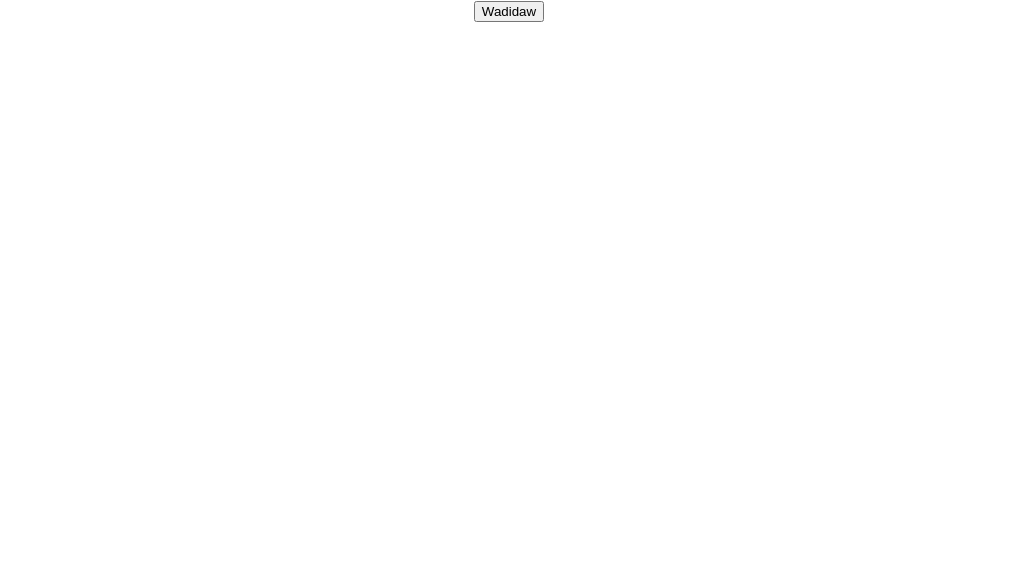
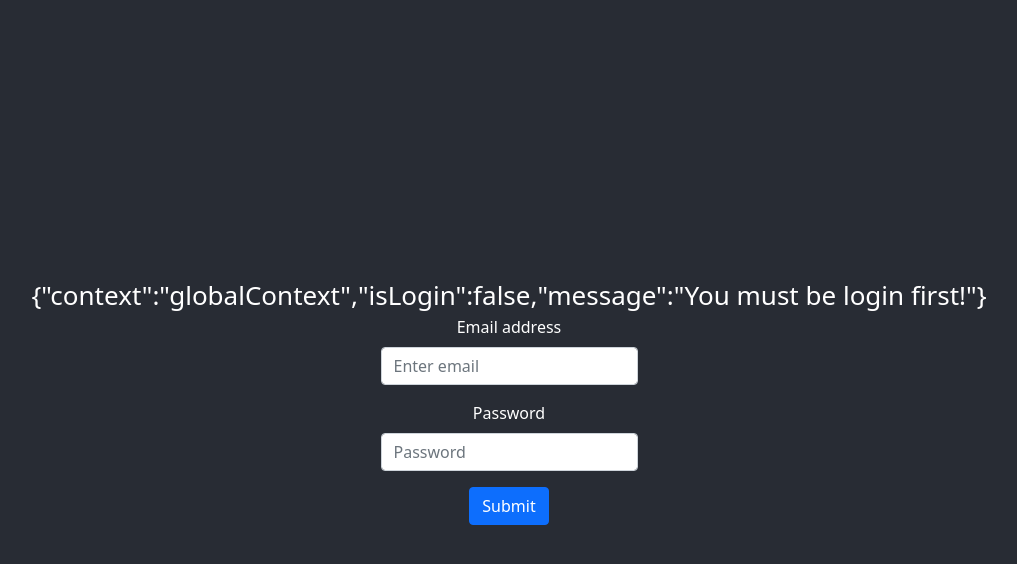
Before and after one commit to abamakbar07/wedding-app, a React (Create React App) app in the folder client/: page / in a window 1280 px wide. Shown: the top 564 px of the page, without its empty margins (131-1148 px from the left). Built offline with nearby package versions, Linux system fonts and the light colour scheme.

Commit message:
setup login context

```diff
--- a/client/package.json
+++ b/client/package.json
@@ -6,6 +6,7 @@
     "@testing-library/jest-dom": "^5.14.1",
     "@testing-library/react": "^11.2.7",
     "@testing-library/user-event": "^12.8.3",
+    "axios": "^0.24.0",
     "bootstrap": "^5.1.3",
     "react": "^17.0.2",
     "react-bootstrap": "^2.0.2",
--- a/client/src/App.css
+++ b/client/src/App.css
@@ -36,3 +36,18 @@
     transform: rotate(360deg);
   }
 }
+
+.App {
+  background-color: #282c34;
+  min-height: 100vh;
+  display: flex;
+  flex-direction: column;
+  align-items: center;
+  justify-content: center;
+  font-size: calc(10px + 2vmin);
+  color: white;
+}
+
+.FormLogin {
+  font-size: medium;
+}
--- a/client/src/App.js
+++ b/client/src/App.js
@@ -1,10 +1,33 @@
+import { useContext, useEffect } from 'react';
 import './App.css';
-import { Button } from 'react-bootstrap';
+import { AppContext } from './Components/context/GlobalContext';
+import FormLogin from './Components/FormLogin.jsx';
 
 function App() {
+  const [state, dispatch] = useContext(AppContext)
+
+  useEffect(() => {
+      if (!localStorage.LOGIN) {
+        dispatch({
+          type: "LOGOUT",
+          payload: {
+            message: "You must be login first!"
+          }
+        })
+      } else {
+        dispatch({
+          type: "LOGIN",
+          payload: {
+            message: "Yourelogin Now!"
+          }
+        })
+      }
+    }, [])
+
   return (
     <div className="App">
-        <Button variant="primary">Wadidaw</Button>
+      {JSON.stringify(state)}
+      <FormLogin />
     </div>
   );
 }
--- /dev/null
+++ b/client/src/Components/Aw.jsx
@@ -0,0 +1,5 @@
+const Aw = () => {
+  return <div>wadidaw</div>;
+};
+
+export default Aw;
--- /dev/null
+++ b/client/src/Components/FormLogin.jsx
@@ -0,0 +1,47 @@
+import React, { useContext } from "react";
+import { Button, Form } from "react-bootstrap";
+import { AppContext } from "./context/GlobalContext";
+
+const FormLogin = () => {
+  const [state, dispatch] = useContext(AppContext);
+
+  const logginButton = (e) => {
+    e.preventDefault();
+    if (state.isLogin) {
+      return dispatch({
+        type: "LOGOUT",
+        payload: {
+          message: "Need login!",
+        },
+      });
+    } else {
+      return dispatch({
+        type: "LOGIN",
+        payload: {
+          message: "Login Success!",
+        },
+      });
+    }
+  };
+
+  return (
+    <div className="FormLogin">
+      <Form>
+        <Form.Group className="mb-3" controlId="formBasicEmail">
+          <Form.Label>Email address</Form.Label>
+          <Form.Control type="email" placeholder="Enter email" />
+        </Form.Group>
+
+        <Form.Group className="mb-3" controlId="formBasicPassword">
+          <Form.Label>Password</Form.Label>
+          <Form.Control type="password" placeholder="Password" />
+        </Form.Group>
+        <Button variant="primary" onClick={logginButton}>
+          Submit
+        </Button>
+      </Form>
+    </div>
+  );
+};
+
+export default FormLogin;
--- /dev/null
+++ b/client/src/Components/context/GlobalContext.js
@@ -0,0 +1,58 @@
+import { createContext, useReducer } from "react";
+
+export const AppContext = createContext();
+
+const initialState = {
+  context: "globalContext",
+  isLogin: false,
+  message: "Not Login"
+};
+
+const reducer = (state, action) => {
+  switch (action.type) {
+    case "LOGIN":
+        localStorage.setItem("LOGIN", true);
+    //   localStorage.setItem("token", action.payload.token);
+      return {
+        ...state,
+        isLogin: true,
+        message: action.payload.message
+
+    };
+    // case "AUTH_ERROR":
+    // case "LOGIN_REQUEST":
+    //   localStorage.setItem(
+        //     "loginrequest_code",
+        //     action.payload.loginRequest.code
+        //   );
+    //   return {
+    //     ...state,
+    //     loginRequest: action.payload.loginRequest,
+    //   };
+    // case "SET_TOKEN":
+    //   localStorage.setItem("token", action.payload.token);
+    //   return {
+        //     ...state,
+        //   };
+        case "LOGOUT":
+            localStorage.removeItem("LOGIN");
+            //   localStorage.removeItem("loginrequest_code");
+            return {
+                ...state,
+                isLogin: false,
+                message: action.payload.message
+      };
+    default:
+      throw new Error();
+  }
+};
+
+export const AppContextProvider = ({ children }) => {
+  const [state, dispatch] = useReducer(reducer, initialState);
+
+  return (
+    <AppContext.Provider value={[state, dispatch]}>
+      {children}
+    </AppContext.Provider>
+  );
+};
--- a/client/src/index.js
+++ b/client/src/index.js
@@ -3,7 +3,12 @@ import ReactDOM from 'react-dom';
 import './index.css';
 import App from './App';
 
+import 'bootstrap/dist/css/bootstrap.min.css';
+import { AppContextProvider } from './Components/context/GlobalContext';
+
 ReactDOM.render(
-    <App />,
+  <AppContextProvider>
+    <App />
+  </AppContextProvider>,
   document.getElementById('root')
 );
```
Also changed, not shown: client/src/Config/api.js (added, +14 -0 lines), 1 other file (tests, documents, lock files or other folders).
